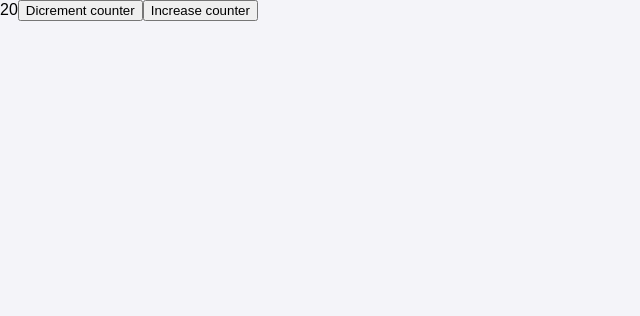
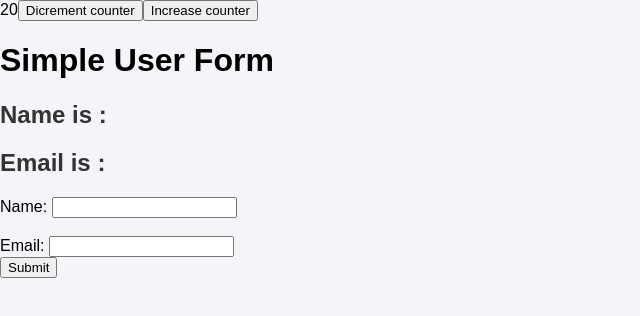
Before and after one commit to sunil0336/React-learning-journey, a React (Create React App) app: page / in a window 1280 px wide. Shown: the top 316 px of the page, without its empty margins (0-640 px from the left). Built offline with nearby package versions, Linux system fonts and the light colour scheme.

Commit message:
exercise 3

```diff
--- /dev/null
+++ b/src/Assignment/E2/Form.js
@@ -0,0 +1,57 @@
+import React, { Component } from "react";
+
+class Form extends Component {
+    constructor(porps) {
+        super(porps);
+        this.state = {
+            name: "",
+            email: ""
+        }
+    }
+
+    handleChange = (e) => {
+        this.setState({ [e.target.name]: e.target.value });
+    };
+
+    handleSubmit = (event) => {
+        event.preventDefault();
+        // console.log("Form Data:", this.state);
+        alert(`Name: ${this.state.name}\nEmail: ${this.state.email}`);
+        this.setState({ name: "", email: "" });
+    };
+
+
+    render() {
+        return (
+            <>
+                <h1>Simple User Form</h1>
+                <h2>Name is : {this.state.name}</h2>
+                <h2>Email is : {this.state.email}</h2>
+                <form onSubmit={this.handleSubmit}>
+                    <div>
+                        <label>Name: </label>
+                        <input
+                            type="text"
+                            name="name"
+                            value={this.state.name}
+                            onChange={this.handleChange}
+                        />
+                    </div>
+                    <br />
+                    <div>
+                        <label>Email: </label>
+                        <input
+                            type="email"
+                            name="email"
+                            value={this.state.email}
+                            onChange={this.handleChange}
+                        />
+                    </div>
+                    <button type="submit">Submit</button>
+                </form>
+            </>
+        );
+    }
+}
+
+export default Form
--- a/src/index.js
+++ b/src/index.js
@@ -5,6 +5,7 @@ import App from './App';
 import Xyz from './Components/Xyz';
 import Usee from './Components/Usee';
 import Counter from './Assignment/E2/Counter';
+import Form from './Assignment/E2/Form';
 
 
 const root = ReactDOM.createRoot(document.getElementById('root'));
@@ -12,6 +13,7 @@ root.render(
    <React.StrictMode>
     {/* <App /> */}
     <Counter counttt={20} />
+    <Form />
 
 
 
```
